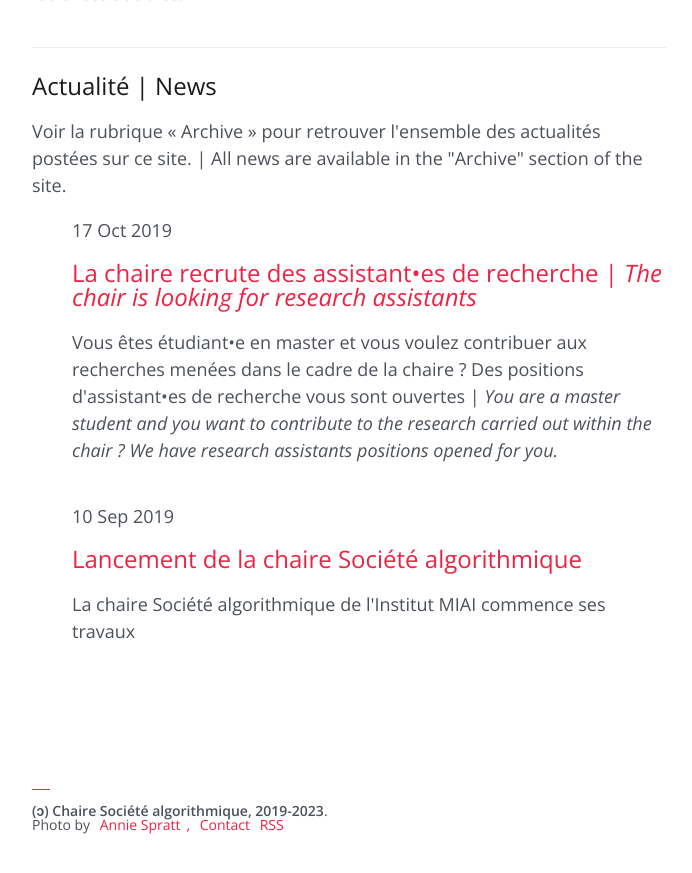
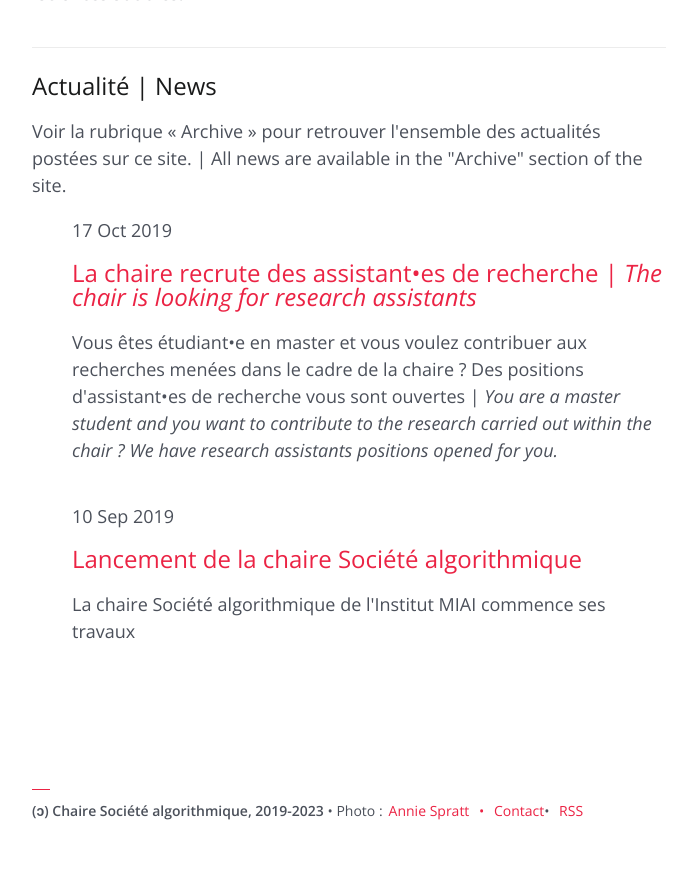
Before and after one commit to gillesbastin/algorithmicsociety, a Jekyll site: the page built from index.md, in a window 1280 px wide and 900 px high, scrolled down 1133 px. Shown: the top 873 px of the window, without its empty margins (291-983 px from the left). Built offline with Jekyll 4.4.1, drawn with Linux system fonts in a browser that asks for light colours.

Commit message:
Update footer.html

```diff
--- a/_includes/footer.html
+++ b/_includes/footer.html
@@ -2,9 +2,8 @@
 
       <footer data-animation="fadeInUp">
         <div class="copyright">
-          {% if site.copyright %}<b>{{ site.copyright }}</b>{% endif %}.<br>
-            Photo by <a href="https://unsplash.com/@anniespratt">Annie Spratt<a/>,
-        	{% if site.email %}<a href="mailto:{{ site.email }}" title="Send E-Mail">Contact</a>{% endif %}
+          {% if site.copyright %}<b>{{ site.copyright }}</b>{% endif %} • Photo :<a href="https://unsplash.com/@anniespratt">Annie Spratt<a/> •
+        	{% if site.email %}<a href="mailto:{{ site.email }}" title="Send E-Mail">Contact</a>{% endif %}•
         	<a href="{{ '/feed.xml' | prepend: site.baseurl }}" title="Subscribe to Feed">RSS</a>
         </div>
       </footer>
```
